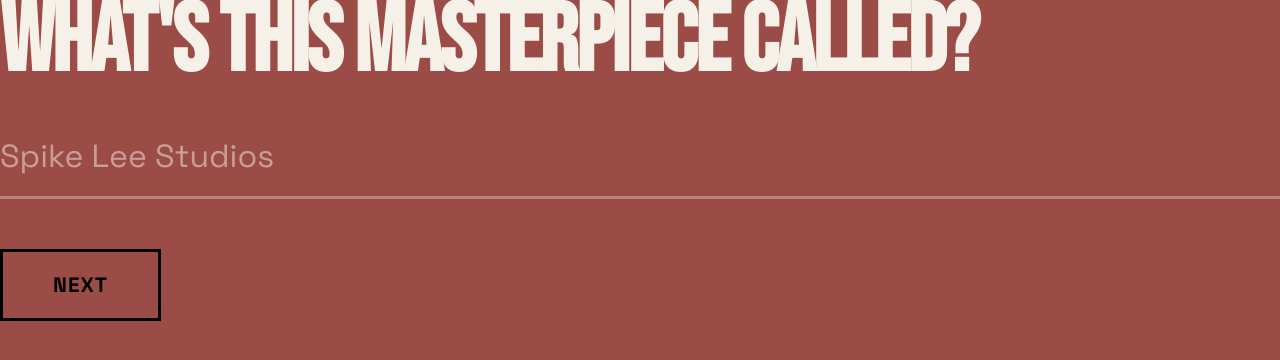
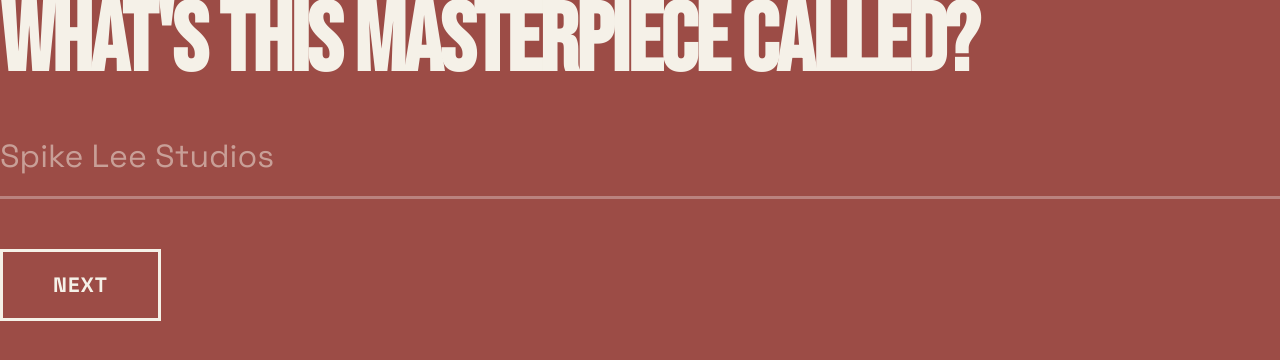
Before and after one commit to jeremypremium/BedStuy-2125-Virtual, a plain HTML site: page client/name.html in a window 1280 px wide. Drawn offline with Linux system fonts and the light colour scheme.

Commit message:
updated button styling

```diff
--- a/client/style.css
+++ b/client/style.css
@@ -107,7 +107,7 @@
 
 input:focus {
     outline: none;
-    border-bottom-color: currentColor;
+    border-bottom-color: var(--cream);
     transform: translateY(-2px);
 }
 
@@ -120,10 +120,11 @@
     font-weight: 700;
     letter-spacing: 1px;
     text-transform: uppercase;
-    border: 3px solid currentColor;
+    border: 3px solid var(--cream);
     background: transparent;
     cursor: pointer;
     transition: all 0.3s ease;
     position: relative;
     overflow: hidden;
+    color: var(--cream);
 }
```
